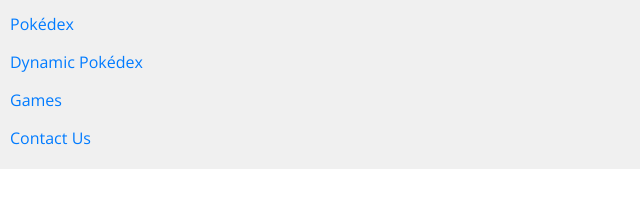
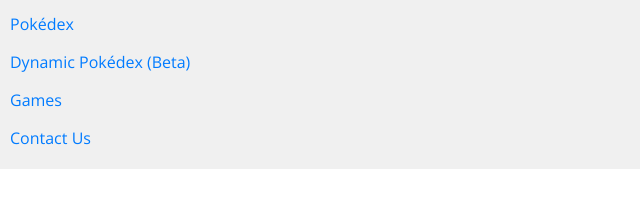
Before and after one commit to Aokiee/PROJECT01.TEST, a plain HTML site: page index.html in a window 1280 px wide. Shown: the part 499-706 px from the top of the page, 0-640 px from the left. Drawn offline with nearby package versions, Linux system fonts and the light colour scheme.

Commit message:
Update index.html

```diff
--- a/index.html
+++ b/index.html
@@ -73,7 +73,7 @@
 		<p>&copy;2024 BulbaSource</p>
 		<p>BulbaSource is not affiliated with The Pokémon Company or any other organizations</p>
 	        <p><a href="pokedex.html" style="color: #007bff;">Pokédex</a></p>
-		<p><a href="dynamic-pokedex.html" style="color: #007bff;">Dynamic Pokédex</a></p>
+		<p><a href="dynamic-pokedex.html" style="color: #007bff;">Dynamic Pokédex (Beta)</a></p>
 		<p><a href="games.html" style="color: #007bff;">Games</a></p>
                 <p><a href="mailto:help.bulbasource@gmail.com">Contact Us</a></p>
 	</div>
```
